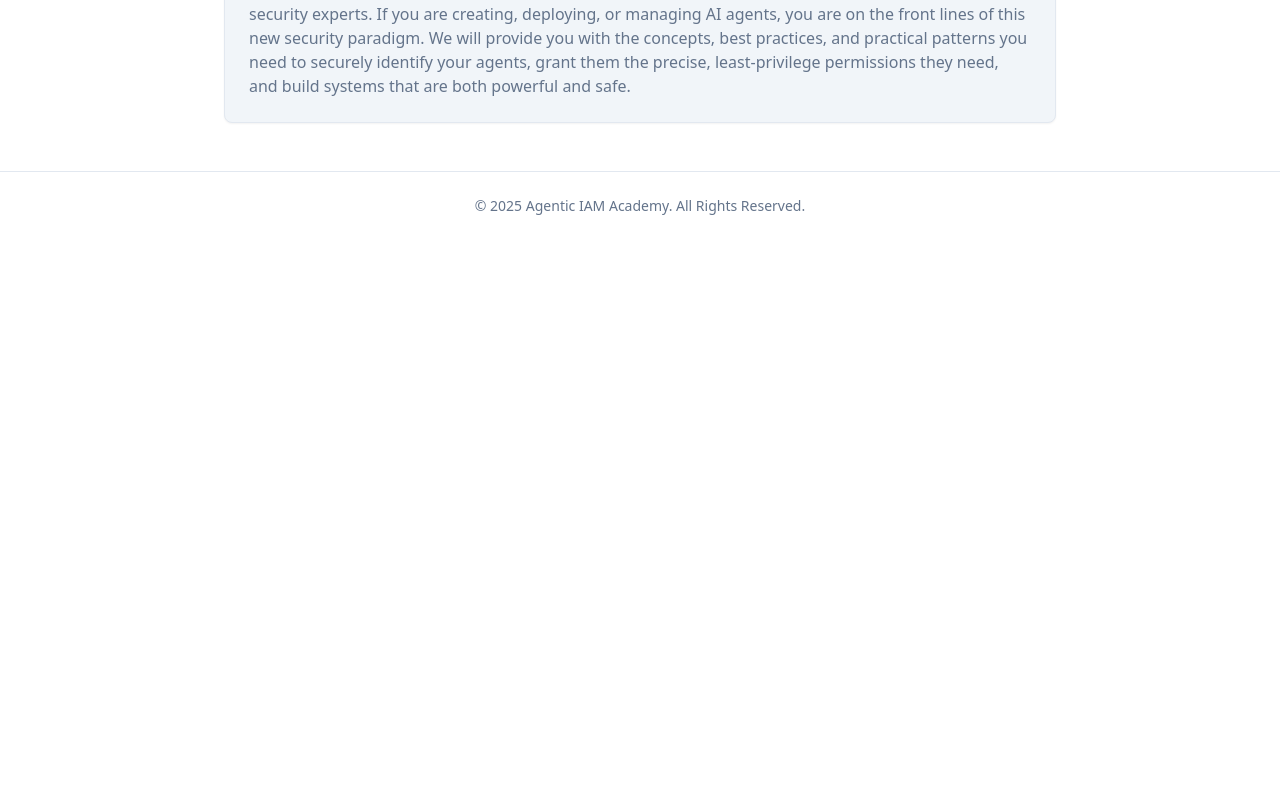
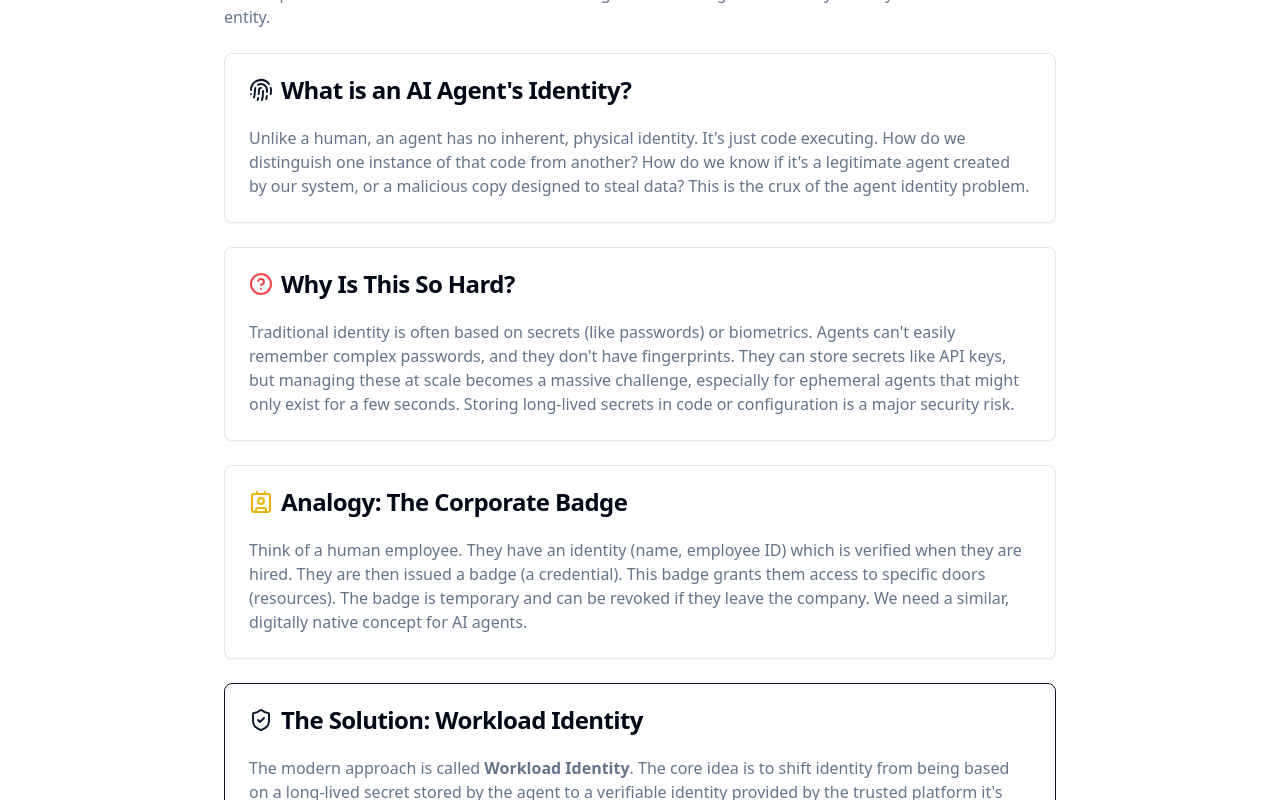
Before and after one commit to ayshsandu/agentic-iam-academy, a React (Vite) app: page /why-iam-matters in a window 1280 px wide. Shown: the part 1200-2000 px from the top of the page. Before the commit the page ends 1440 px from the top, so only its background shows below. Built offline with nearby package versions, Linux system fonts and the light colour scheme.

Commit message:
Add agent identity problem page
Add content for the agent identity problem.

```diff
--- a/src/pages/WhyIAMMatters.tsx
+++ b/src/pages/WhyIAMMatters.tsx
@@ -5,7 +5,7 @@ import {
   CardHeader,
   CardTitle,
 } from "@/components/ui/card";
-import { AlertTriangle, ShieldCheck, Users, Clock, GitBranch, Cpu } from "lucide-react";
+import { AlertTriangle, ShieldCheck, Users, Clock, GitBranch, Cpu, Fingerprint, HelpCircle, Contact } from "lucide-react";
 
 const challenges = [
   {
@@ -93,6 +93,73 @@ const WhyIAMMatters = () => {
           </div>
         </div>
 
+        <div className="pt-8">
+          <h2 className="text-3xl font-bold">Deep Dive: The Agent Identity Problem</h2>
+          <p className="mt-2 text-muted-foreground">
+            Let's explore one of the most fundamental challenges: establishing a trustworthy identity for a non-human entity.
+          </p>
+          <div className="mt-6 space-y-6">
+            <Card>
+              <CardHeader>
+                <CardTitle className="flex items-center gap-2">
+                  <Fingerprint className="h-6 w-6 text-primary" />
+                  What is an AI Agent's Identity?
+                </CardTitle>
+              </CardHeader>
+              <CardContent>
+                <p className="text-muted-foreground">
+                  Unlike a human, an agent has no inherent, physical identity. It's just code executing. How do we distinguish one instance of that code from another? How do we know if it's a legitimate agent created by our system, or a malicious copy designed to steal data? This is the crux of the agent identity problem.
+                </p>
+              </CardContent>
+            </Card>
+
+            <Card>
+              <CardHeader>
+                <CardTitle className="flex items-center gap-2">
+                   <HelpCircle className="h-6 w-6 text-destructive" />
+                   Why Is This So Hard?
+                </CardTitle>
+              </CardHeader>
+              <CardContent>
+                <p className="text-muted-foreground">
+                  Traditional identity is often based on secrets (like passwords) or biometrics. Agents can't easily remember complex passwords, and they don't have fingerprints. They can store secrets like API keys, but managing these at scale becomes a massive challenge, especially for ephemeral agents that might only exist for a few seconds. Storing long-lived secrets in code or configuration is a major security risk.
+                </p>
+              </CardContent>
+            </Card>
+
+            <Card>
+              <CardHeader>
+                <CardTitle className="flex items-center gap-2">
+                   <Contact className="h-6 w-6 text-yellow-500" />
+                   Analogy: The Corporate Badge
+                </CardTitle>
+              </CardHeader>
+              <CardContent>
+                <p className="text-muted-foreground">
+                  Think of a human employee. They have an identity (name, employee ID) which is verified when they are hired. They are then issued a badge (a credential). This badge grants them access to specific doors (resources). The badge is temporary and can be revoked if they leave the company. We need a similar, digitally native concept for AI agents.
+                </p>
+              </CardContent>
+            </Card>
+
+            <Card className="border-primary">
+              <CardHeader>
+                <CardTitle className="flex items-center gap-2">
+                   <ShieldCheck className="h-6 w-6 text-primary" />
+                   The Solution: Workload Identity
+                </CardTitle>
+              </CardHeader>
+              <CardContent>
+                <p className="text-muted-foreground">
+                  The modern approach is called <strong>Workload Identity</strong>. The core idea is to shift identity from being based on a long-lived secret stored by the agent to a verifiable identity provided by the trusted platform it's running on (e.g., AWS, Google Cloud, Kubernetes).
+                </p>
+                <p className="mt-4 text-muted-foreground">
+                  Instead of the agent holding a secret, the platform issues it a short-lived, cryptographically signed token when it starts. The agent can then present this token to other services to prove its identity. This is like the platform vouching for the agent, saying "I can confirm this is a legitimate instance of 'Data-Processor-v2' running in our secure environment."
+                </p>
+              </CardContent>
+            </Card>
+          </div>
+        </div>
+
         <Card className="bg-secondary">
           <CardHeader>
             <CardTitle>Why This Guide Exists</CardTitle>
```
